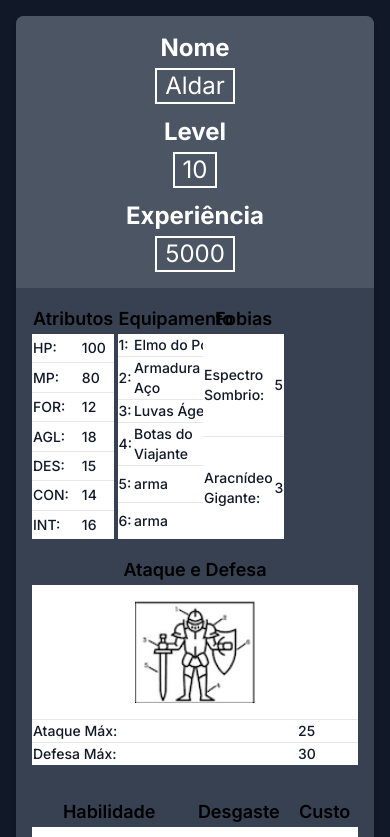
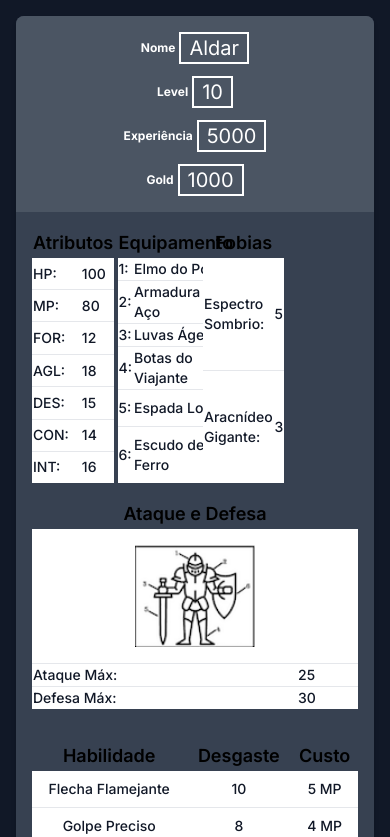
Before and after one commit to Mateus8741/rpg, a Next.js app: page / in a window 390 px wide. Shown: the top 837 px of the page. Built offline with nearby package versions, Linux system fonts and the light colour scheme.

Commit message:
Update grid layout and display gold in header

```diff
--- a/src/app/page.tsx
+++ b/src/app/page.tsx
@@ -3,7 +3,7 @@ import { PersonaFixas } from '@/mock/personas'
 
 export default function Home() {
   return (
-    <main className="min-h-screen grid grid-cols-1 md:grid-cols-2 lg:grid-cols-3 gap-4 bg-gray-900 p-4">
+    <main className="min-h-screen grid grid-cols-1 sm:grid-cols-2 md:grid-cols-2 lg:grid-cols-2 xl:grid-cols-3 gap-4 bg-gray-900 p-4">
       {PersonaFixas.map((persona) => {
         return (
           <div key={persona.nome} className="flex justify-center">
--- a/src/components/Atributes.tsx
+++ b/src/components/Atributes.tsx
@@ -89,14 +89,13 @@ export function Atributes({ persona }: AtributesProps) {
 
             <tr className="text-left text-sm font-medium text-gray-900">
               <td className="py-2">5:</td>
-              <td className="py-2">arma</td>
+              <td className="py-2">{persona.equipamentos.armaEsquerda}</td>
             </tr>
 
             <tr className="text-left text-sm font-medium text-gray-900">
               <td className="py-2">6:</td>
-              <td className="py-2">arma</td>
+              <td className="py-2">{persona.equipamentos.armaDireita}</td>
             </tr>
-            {/* Adicionar outros atributos aqui */}
           </tbody>
         </table>
 
@@ -110,7 +109,8 @@ export function Atributes({ persona }: AtributesProps) {
           </thead>
 
           <tbody className="bg-white divide-y divide-gray-200">
-            {persona.fobias.map((fobia, index) => (
+            {persona.fobias.length > 0 ? (
+              persona.fobias.map((fobia, index) => (
                 <tr
                   key={index}
                   className="text-left text-sm font-medium text-gray-900"
@@ -118,7 +118,14 @@ export function Atributes({ persona }: AtributesProps) {
                   <td className="">{fobia.monstro}:</td>
                   <td className="">{fobia.quantidadeParaSuperar}</td>
                 </tr>
-            ))}
+              ))
+            ) : (
+              <tr className="text-left text-sm font-medium text-gray-900">
+                <td className="" align="center">
+                  Nenhuma
+                </td>
+              </tr>
+            )}
           </tbody>
         </table>
 
--- a/src/components/Header.tsx
+++ b/src/components/Header.tsx
@@ -7,24 +7,31 @@ interface Persona {
 export function Header({ persona }: Persona) {
   return (
     <div className="flex flex-col sm:flex-row justify-center items-center gap-3 bg-gray-600 text-white text-center py-4 px-4">
-      <div className="flex flex-col sm:flex-row gap-1 items-center">
-        <h2 className="text-2xl font-bold">Nome</h2>
-        <h2 className="text-2xl font-normal border-2 border-white px-2">
+      <div className="flex flex-row gap-1 items-center">
+        <h2 className="text-xs md:text-xl lg:text-xl font-bold">Nome</h2>
+        <h2 className="text-xl font-normal border-2 border-white px-2">
           {persona.nome}
         </h2>
       </div>
 
-      <div className="flex flex-col sm:flex-row gap-1 items-center">
-        <p className="text-2xl font-bold">Level</p>
-        <p className="text-2xl font-normal border-2 border-white px-2">
+      <div className="flex flex-row gap-1 items-center">
+        <p className="text-xs md:text-xl lg:text-xl font-bold">Level</p>
+        <p className="text-xl font-normal border-2 border-white px-2">
           {persona.level}
         </p>
       </div>
 
-      <div className="flex flex-col sm:flex-row gap-1 items-center">
-        <p className="text-2xl font-bold">Experiência</p>
-        <p className="text-2xl font-normal border-2 border-white px-2">
+      <div className="flex flex-row gap-1 items-center">
+        <p className="text-xs md:text-xl lg:text-xl font-bold">Experiência</p>
+        <p className="text-xl font-normal border-2 border-white px-2">
           {persona.experiencia}
+        </p>
+      </div>
+
+      <div className="flex flex-row gap-1 items-center">
+        <p className="text-xs md:text-2xl lg:text-xl font-bold">Gold</p>
+        <p className="text-xl font-normal border-2 border-white px-2">
+          {persona.gold}
         </p>
       </div>
     </div>
--- a/src/mock/personas.ts
+++ b/src/mock/personas.ts
@@ -6,6 +6,7 @@ export const PersonaFixas: Personagem[] = [
     raca: 'Elfo',
     level: 10,
     experiencia: 5000,
+    gold: 1000,
     atributos: {
       hp: 100,
       mp: 80,
@@ -20,6 +21,8 @@ export const PersonaFixas: Personagem[] = [
       peito: 'Armadura de Aço',
       luvas: 'Luvas Ágeis',
       botas: 'Botas do Viajante',
+      armaEsquerda: 'Espada Longa',
+      armaDireita: 'Escudo de Ferro',
     },
     fobias: [
       { monstro: 'Espectro Sombrio', quantidadeParaSuperar: 5 },
@@ -41,6 +44,7 @@ export const PersonaFixas: Personagem[] = [
     raca: 'Humano',
     level: 8,
     experiencia: 4200,
+    gold: 800,
     atributos: {
       hp: 90,
       mp: 70,
@@ -51,10 +55,12 @@ export const PersonaFixas: Personagem[] = [
       inteligencia: 15,
     },
     equipamentos: {
-      cabeca: 'Elmo Reforçado',
+      cabeca: 'Elmo ',
       peito: 'Túnica de Tecido Mágico',
       luvas: 'Luvas Resistentes',
-      botas: 'Botas de Velocidade',
+      botas: 'Botas de rapidez',
+      armaEsquerda: 'Espada Longa',
+      armaDireita: 'Escudo de Ferro',
     },
     fobias: [
       { monstro: 'Esqueleto Errante', quantidadeParaSuperar: 4 },
@@ -76,6 +82,7 @@ export const PersonaFixas: Personagem[] = [
     raca: 'Anão',
     level: 12,
     experiencia: 7200,
+    gold: 1500,
     atributos: {
       hp: 120,
       mp: 60,
@@ -90,6 +97,8 @@ export const PersonaFixas: Personagem[] = [
       peito: 'Cota de Malha Anã',
       luvas: 'Manoplas de Aço',
       botas: 'Botas de Resistência',
+      armaEsquerda: 'Espada Longa',
+      armaDireita: 'Escudo de Ferro',
     },
     fobias: [
       { monstro: 'Ogro Gigante', quantidadeParaSuperar: 6 },
--- a/src/models/rpgDTO.ts
+++ b/src/models/rpgDTO.ts
@@ -15,6 +15,8 @@ export interface Equipamentos {
   peito?: string
   luvas?: string
   botas?: string
+  armaEsquerda?: string
+  armaDireita?: string
 }
 
 // Interface para as fobias do personagem
@@ -42,6 +44,7 @@ export interface Personagem {
   raca: string
   level: number
   experiencia: number
+  gold: number
   atributos: Atributos
   equipamentos: Equipamentos
   fobias: Fobias[]
```
Lines whose indentation alone changed are shown as unchanged.
